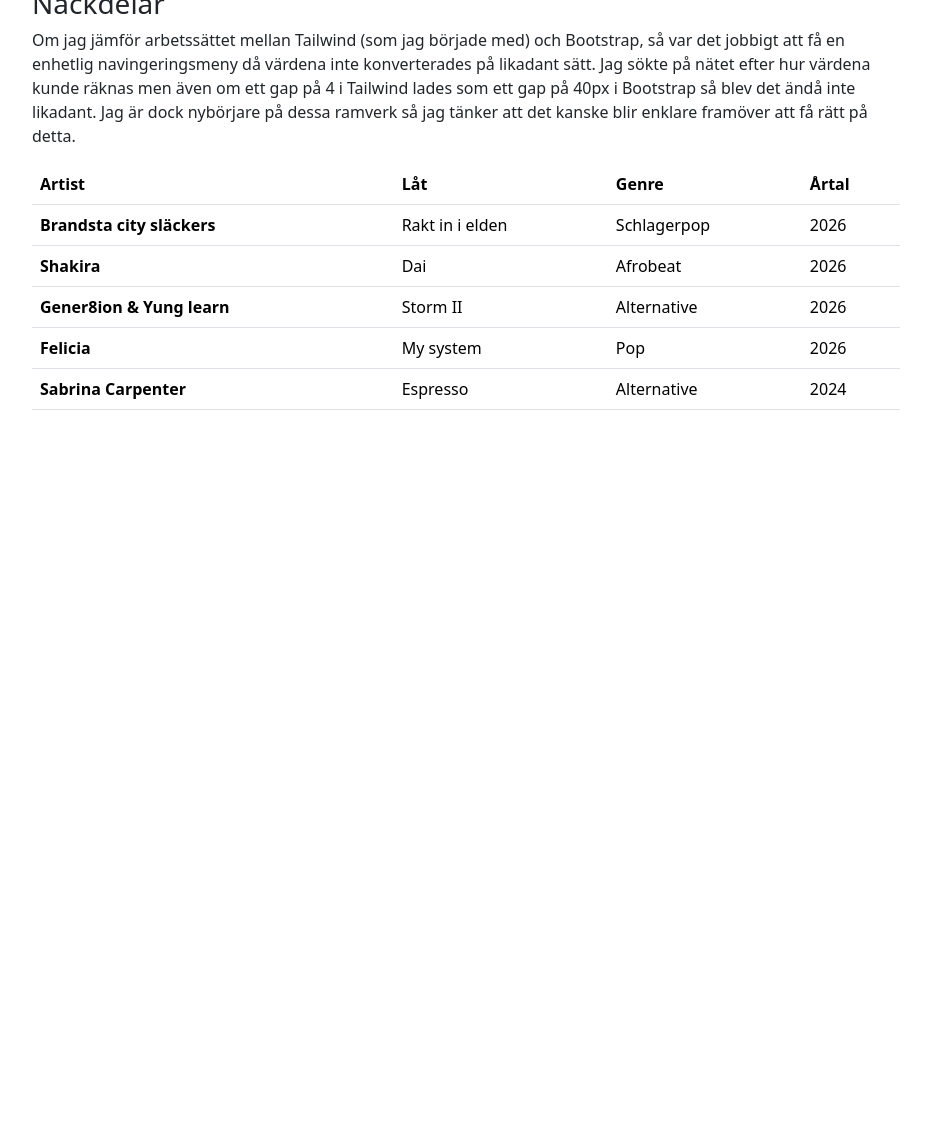
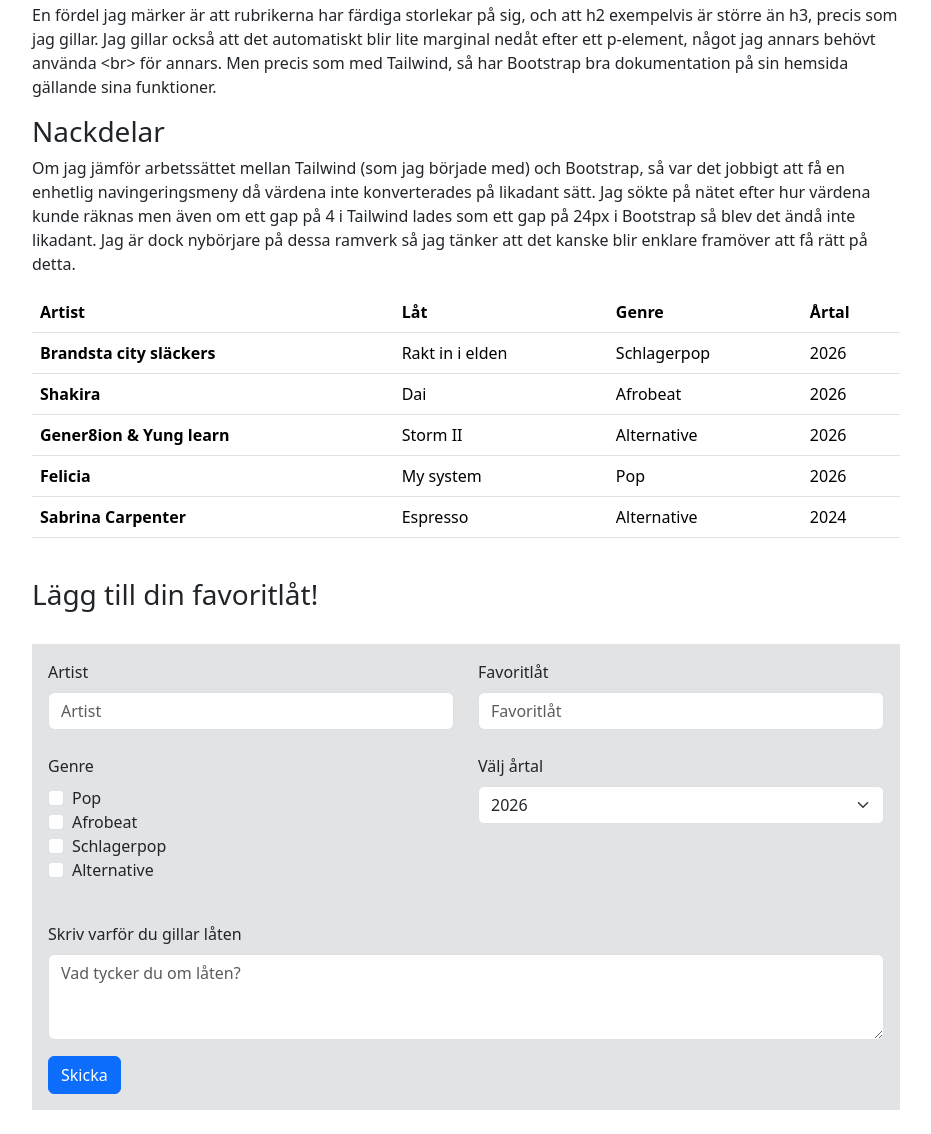
Before and after one commit to elro2506/ramverk-laboration1, a website: page src/bootstrap.html in a window 1280 px wide. Shown: the part 615-1749 px from the top of the page, without its empty margins (174-1105 px from the left). Before the commit the page ends 1041 px from the top, so only its background shows below. Drawn offline with nearby package versions, Linux system fonts and the light colour scheme.

Commit message:
Gjort Tailwind- och Bootstrapsidorna

```diff
--- a/src/bootstrap.html
+++ b/src/bootstrap.html
@@ -22,7 +22,7 @@
         </li>
 
         <li class="nav-item">
-          <a class="nav-link text-white href="publicering.html>Publicering</a>
+          <a class="nav-link text-white" href="publicering.html">Publicering</a>
         </li>
       </ul>
   </div>
@@ -30,8 +30,13 @@
 <main class="container mx-auto px-3 mt-5" style="max-width: 900px;">
 <h1 class="text-primary display-3 fw-bold">Bootstrap</h1>
 <h2 class="fs-4">Om Bootstrap-ramverket</h2>
-<p>Lorem ipsum dolor sit amet consectetur adipisicing elit. Nesciunt, dolore. Voluptatem illo optio aliquid obcaecati illum
-    dignissimos quaerat. Iste, soluta ex. Fugit, nihil iste illum dolor perferendis officiis inventore repudiandae?</p>
+<p>Bootstrap är ett ramverk med öppen källkod som man kan använda för att designa webbplatser, och även göra dem responsiva.
+    Det finns färdiga komponenter för exempelvis tabeller och formulär.
+</p>
+<p>Det finns skillnader mellan Bootstrap och det andra ramverket Tailwind, bland annat att Bootstrap har färdiga komponenter medan
+    Tailwind mer har klasser för mindre egenskaper.
+</p>
+<p>Du når Bootstraps webbplats på <a href="https://getbootstrap.com/">denna länk</a></p>
     <h2>Min utvärdering</h2>
     <p>Jag vet inte om det är för att jag började med Tailwind, men jag tycker Bootstrap inte är lika enkelt som Tailwind. Däremot finns det lite
         med Bootstrap som gör flödet lite enklare vid programmeringen, som att inte behöva lägga egen design varje gång man exempelvis
@@ -40,11 +45,12 @@
     <h3>Fördelar</h3>
     <p>En fördel jag märker är att rubrikerna har färdiga storlekar på sig, och att h2 exempelvis är större än h3, precis som jag gillar.
         Jag gillar också att det automatiskt blir lite marginal nedåt efter ett p-element, något jag annars behövt använda &lt;br&gt; för annars.
+        Men precis som med Tailwind, så har Bootstrap bra dokumentation på sin hemsida gällande sina funktioner.
     </p>
     <h3>Nackdelar</h3>
     <p>Om jag jämför arbetssättet mellan Tailwind (som jag började med) och Bootstrap, så var det jobbigt att få en enhetlig navingeringsmeny
         då värdena inte konverterades på likadant sätt. Jag sökte på nätet efter hur värdena kunde räknas men även om ett gap på 4 i Tailwind lades
-        som ett gap på 40px i Bootstrap så blev det ändå inte likadant. Jag är dock nybörjare på dessa ramverk så jag tänker att det kanske
+        som ett gap på 24px i Bootstrap så blev det ändå inte likadant. Jag är dock nybörjare på dessa ramverk så jag tänker att det kanske
         blir enklare framöver att få rätt på detta.
     </p>
 
@@ -89,7 +95,50 @@
       <td>2024</td>
     </tr>
   </tbody>
-</table>
+</table><br>
+<h3>Lägg till din favoritlåt!</h3><br>
+<form class="mb-4 bg-secondary-subtle p-3">
+  <div class="row g-4">
+    <div class="col-md-6">
+    <label for="artist" class="form-label">Artist</label>
+    <input type="text" class="form-control" name="artist" id="artist" aria-describedby="artist" placeholder="Artist">
+  </div>
+  <div class="col-md-6">
+    <label for="song" class="form-label">Favoritlåt</label>
+    <input type="text" class="form-control" name="song" id="song" placeholder="Favoritlåt">
+  </div>
+  <div class="col-md-6">
+    <label class="form-label d-block">Genre</label>
+
+  <div class="mb-3 form-check">
+    <input type="checkbox" class="form-check-input" name="genre" id="pop">
+    <label class="form-check-label" for="pop">Pop</label><br>
+    <input type="checkbox" class="form-check-input" name="genre" id="afrobeat">
+    <label class="form-check-label" for="afrobeat">Afrobeat</label><br>
+    <input type="checkbox" class="form-check-input" name="genre" id="schlagerpop">
+    <label class="form-check-label" for="schlagerpop">Schlagerpop</label><br>
+    <input type="checkbox" class="form-check-input" name="genre" id="alternative">
+    <label class="form-check-label" for="alternative">Alternative</label>
+  </div>
+  </div>
+  <div class="col-md-6">
+    <label for="year" class="form-label">Välj årtal</label>
+  <select class="form-select" aria-label="Default select example" name="year" id="year">
+  <option value="2026" selected>2026</option>
+  <option value="2025">2025</option>
+  <option value="2024">2024</option>
+  <option value="2023">2023</option>
+  <option value="2022">2022</option>
+  <option value="2021">2021</option>
+</select>
+  </div>
+</div>
+<div class="mb-3 mt-4">
+  <label for="comment" class="form-label">Skriv varför du gillar låten</label>
+  <textarea class="form-control" name="comment" id="comment" rows="3" placeholder="Vad tycker du om låten?"></textarea>
+</div>
+  <button type="submit" class="btn btn-primary">Skicka</button>
+</form>
 </main>
 
   </body>
```
